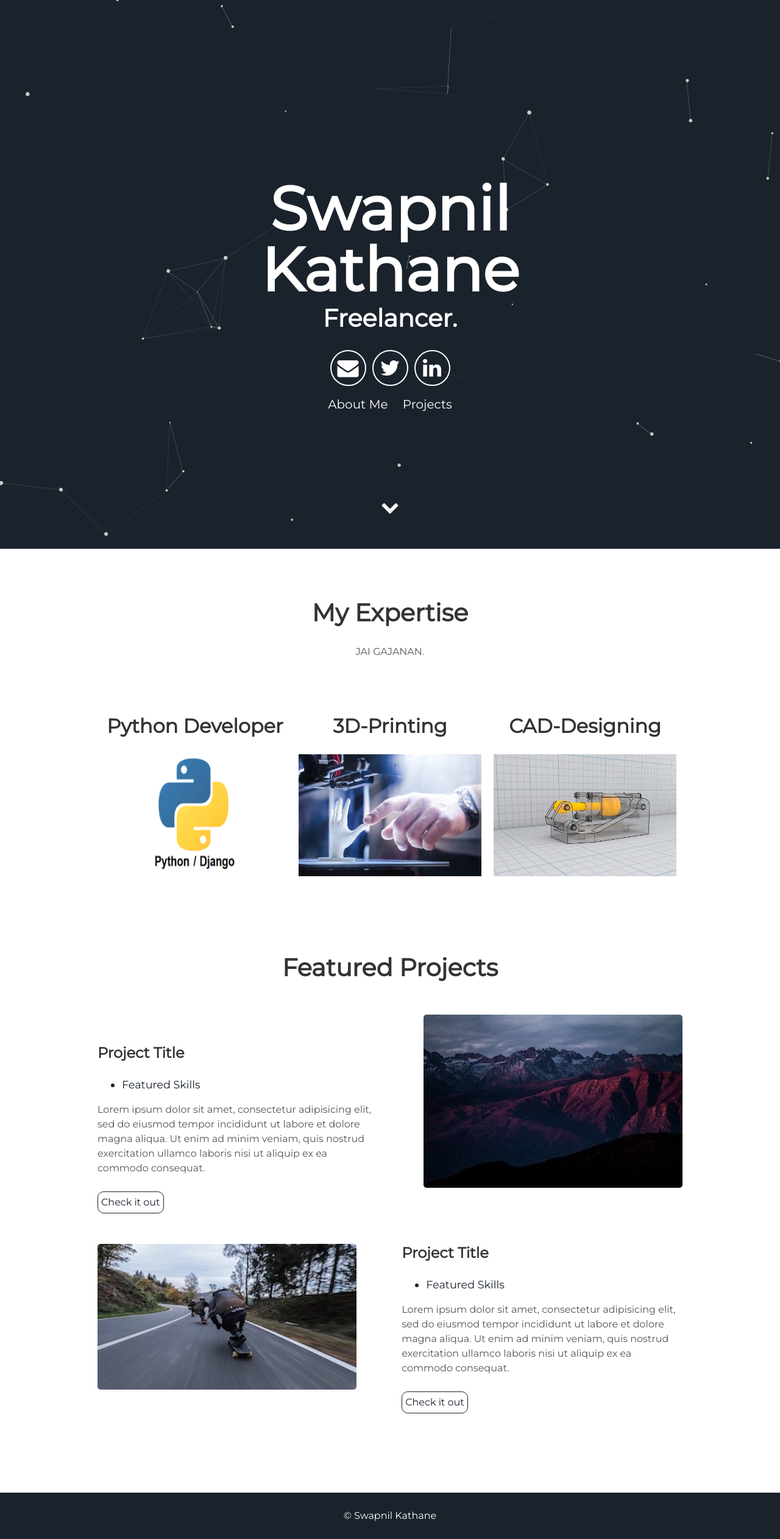
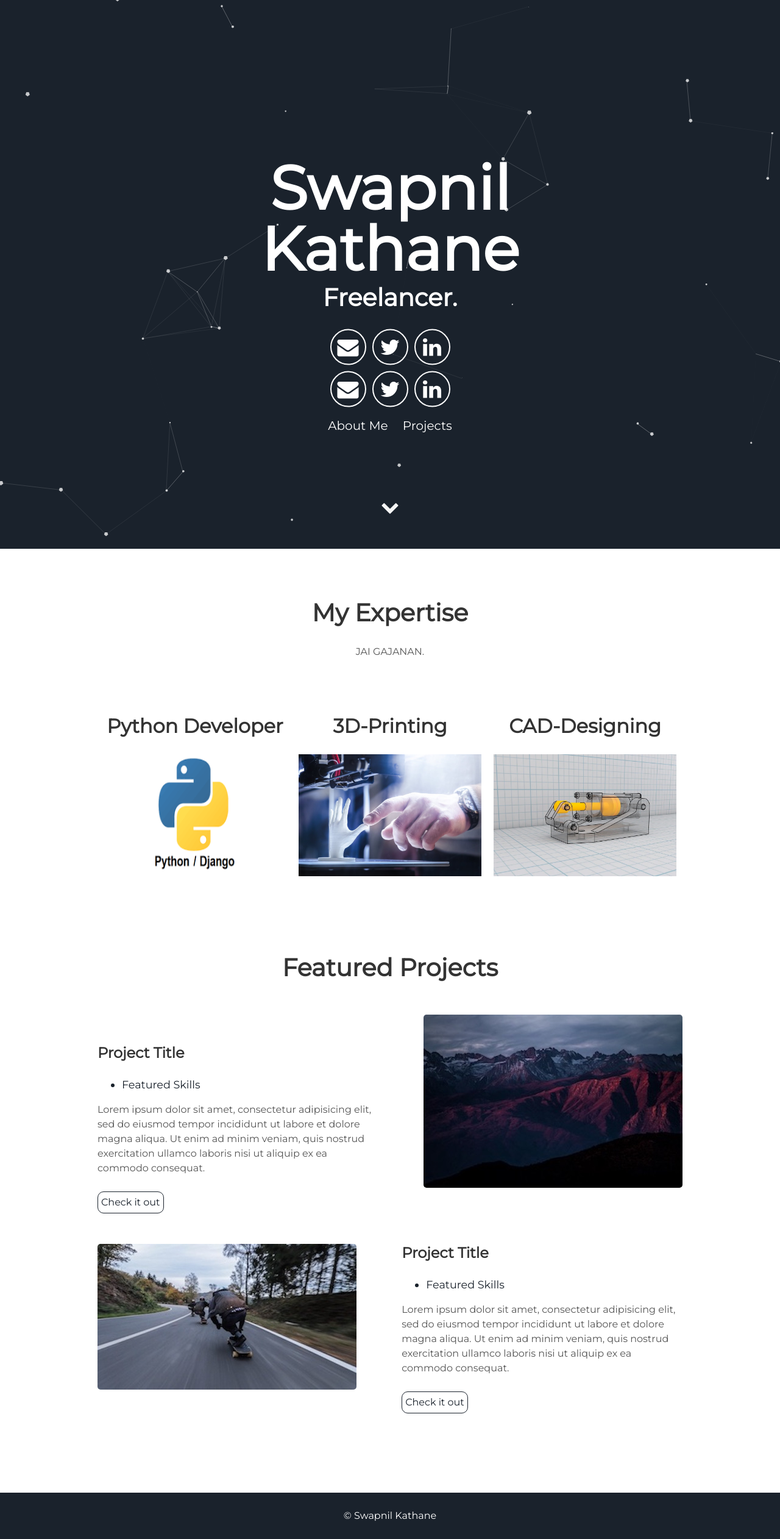
Before and after one commit to swapnilkathane/swapnilkathaneoldweb, a Jekyll site: the page built from index.html, in a window 1280 px wide. Shown: the whole page at 61% size. Built offline with Jekyll 4.4.1, drawn with Linux system fonts in a browser that asks for light colours.

Commit message:
Update header.html

```diff
--- a/_includes/header.html
+++ b/_includes/header.html
@@ -7,8 +7,14 @@
       <div class="header-icons">
         <a aria-label="Send email" href="#"><i class="icon fa fa-envelope"></i></a>
         <a aria-label="My Twitter" target="_blank" href="#"><i class="icon fa fa-twitter" aria-hidden="true"></i></a>
-        <a aria-label="My Google Plus" target="_blank" href="#"><i class="icon fa fa-linkedin" aria-hidden="true"></i></a>
+        <a aria-label="My LinkDIn" target="_blank" href="#"><i class="icon fa fa-linkedin" aria-hidden="true"></i></a>
       </div>
+	  <div class="header-icons">
+        <a aria-label="Send email" href="#"><i class="icon fa fa-envelope"></i></a>
+        <a aria-label="My Twitter" target="_blank" href="#"><i class="icon fa fa-twitter" aria-hidden="true"></i></a>
+        <a aria-label="My LinkDIn" target="_blank" href="#"><i class="icon fa fa-linkedin" aria-hidden="true"></i></a>
+      </div>
+
       <div class="header-links">
         <a class="link" href="#about" data-scroll>About Me</a>
         <a class="link" href="#projects" data-scroll>Projects</a>
```
